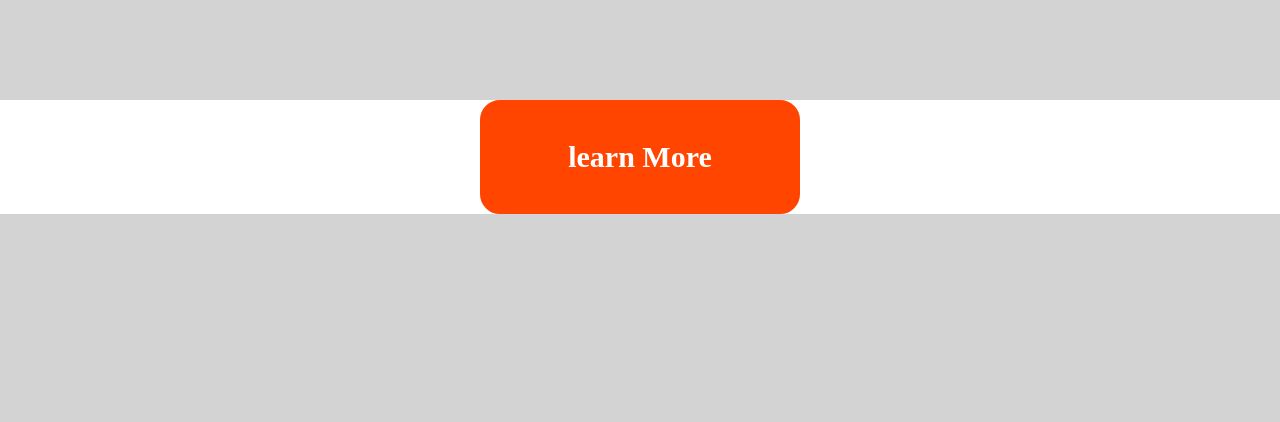
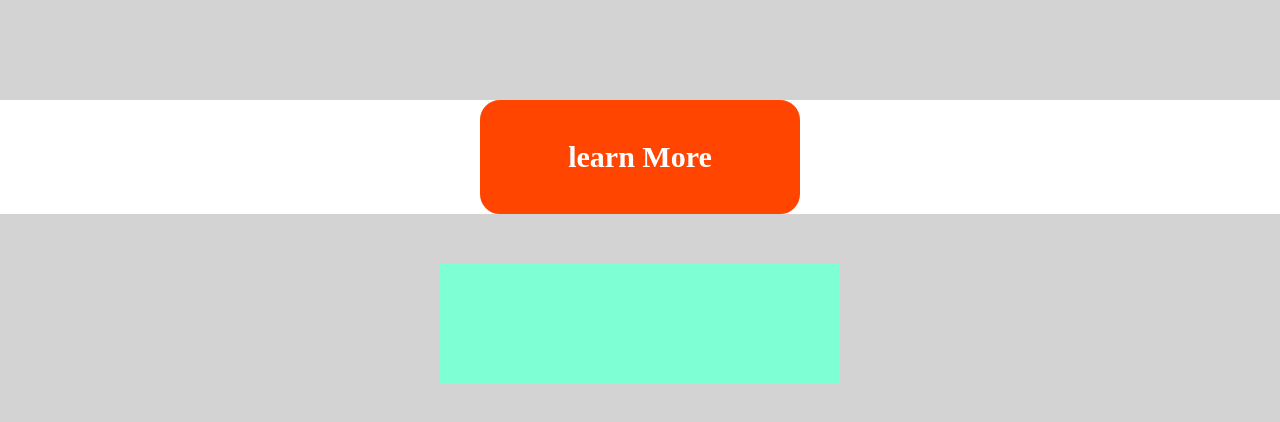
Before and after one commit to Tae-Hyun98/WEB, a plain HTML site: page ani/index.html in a window 1280 px wide. Drawn offline with Linux system fonts and the light colour scheme.

Commit message:
1/9 애니메이션

```diff
--- a/ani/css/style.css
+++ b/ani/css/style.css
@@ -30,10 +30,50 @@ body {
     transition-duration: 0.3s;
     transition-delay: 0.5s;
     transition-timing-function: ease; */
-    transition: background-color 0.3s 0.5s ease;
-                  /* property duration delay timingfunction */
+
+    /* transition: background-color 0.3s 0.5s ease,
+    transform 0.4s 0.8s ease; */
+
+    /*  transition: all 0.3s 0.2s ease; */
+
+    /* transition: 0.3s 0.2s ease; */
+
+    /* duration-적용되는시간, delay-지연되는시간 */
+    transition: 0.3s;
 }
 
 .box1:hover .child {
     background-color: purple;
+    transform: translateY(-30px);
 }
+
+.box2 {
+    width: 400px;
+    margin: 50px auto 0;
+    background-color: aquamarine;
+    color: #222;
+    text-align: center;
+    line-height: 2.5;
+    overflow: hidden;
+}
+
+.box2 p {
+    transform: translateX(-100%);
+    transition: 0.5s;
+}
+
+.box2:hover p {
+    transform: translateX(0);
+}
+
+.box2 p.one {
+    transition-delay: 0.3s;
+}
+
+.box2 p.two {
+    transition-delay: 0.6s;
+}
+
+.box2 p.three {
+    transition-delay: 0.9s;
+}
--- a/ani/index.html
+++ b/ani/index.html
@@ -13,6 +13,12 @@
     <div class="box1">
         <div class="child">learn More</div>
     </div>
+
+    <div class="box2">
+        <p class="one">첫번째 줄입니다.</p>
+        <p class="two">두번째 줄입니다.</p>
+        <p class="three">세번째 줄입니다.</p>
+    </div>
 </body>
 
 </html>
```
